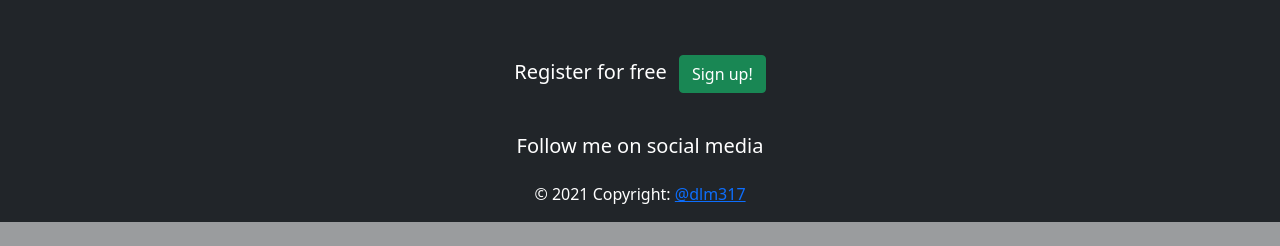
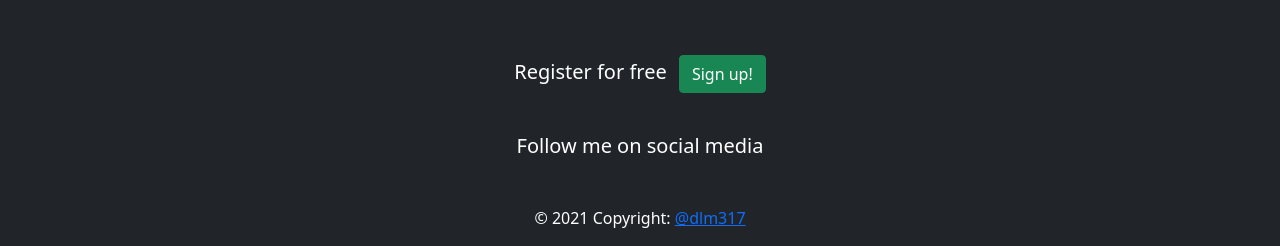
Before and after one commit to dmoreira317/marvel_site, a Django app: page / in a window 1280 px wide. Shown: the part 1788-2034 px from the top of the page. Before the commit the page ends 2010 px from the top, so only its background shows below. Run offline with Django 3.2, Linux system fonts and the light colour scheme.

Commit message:
Separated social buttons to be nicer

```diff
--- /dev/null
+++ b/marvelpedia/marvelpedia/static/css/style1.css
@@ -0,0 +1,7 @@
+#social-button{
+      margin: 20px;
+}
+
+#social-button1{
+      margin: 20px;
+}
--- a/marvelpedia/marvelpedia/templates/marvelapp01/template1.html
+++ b/marvelpedia/marvelpedia/templates/marvelapp01/template1.html
@@ -14,7 +14,7 @@
     <script src="https://cdn.jsdelivr.net/npm/bootstrap@5.0.0-beta3/dist/js/bootstrap.bundle.min.js" integrity="sha384-JEW9xMcG8R+pH31jmWH6WWP0WintQrMb4s7ZOdauHnUtxwoG2vI5DkLtS3qm9Ekf" crossorigin="anonymous"></script>
 
     <!-- Local stylesheet -->
-    <link rel="stylesheet" href="{% static "css/style1.css" %}">
+    <link rel="stylesheet" href="{% static 'css/style1.css' %}">
 
     {% block head %} <!--Here we can modify the head of the html from each individual page-->
     <!--HTML head elements-->
@@ -164,8 +164,8 @@
         <!-- Social buttons -->
           <div class="align-content-center text-center">
             <h5 class="text-white">Follow me on social media</h5>
-            <a href="https://github.com/dmoreira317" role="button" target="_blank"><i class="fa fa-github fa-4x"></i></a>
-            <a href="https://www.linkedin.com/in/diego-moreira-a60a68185" role="button" target="_blank"><i class="fa fa-linkedin in fa-4x"></i></a>
+            <a href="https://github.com/dmoreira317" role="button" target="_blank"><i class="fa fa-github fa-4x col-lg-2 mx-2"></i></a>
+            <a href="https://www.linkedin.com/in/diego-moreira-a60a68185" role="button" target="_blank"><i class="fa fa-linkedin in fa-4x col-lg-2 mx-2"></i></a>
           </div>
         <!-- Social buttons -->
 
@@ -174,10 +174,8 @@
           <a href=""> @dlm317</a>
         </div>
         <!-- Copyright -->
-
     </footer>
     <!-- Footer -->
-
   </div>
 </body>
 </html>
```
